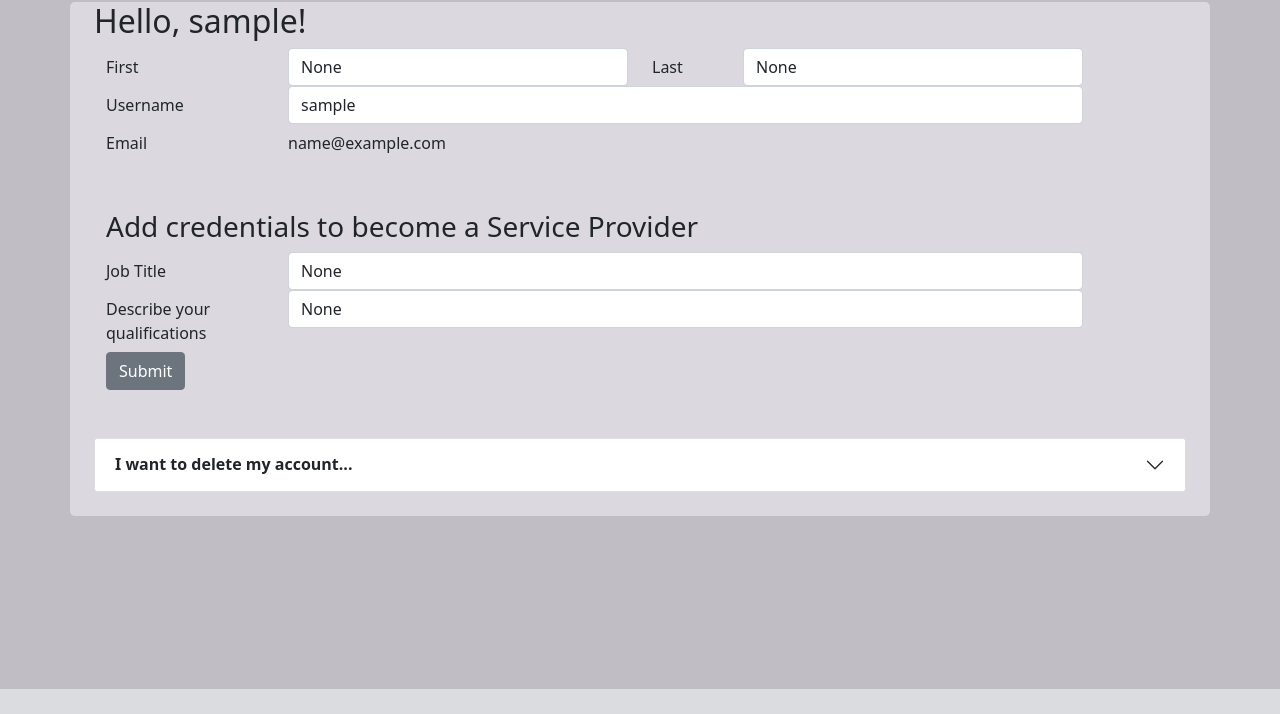
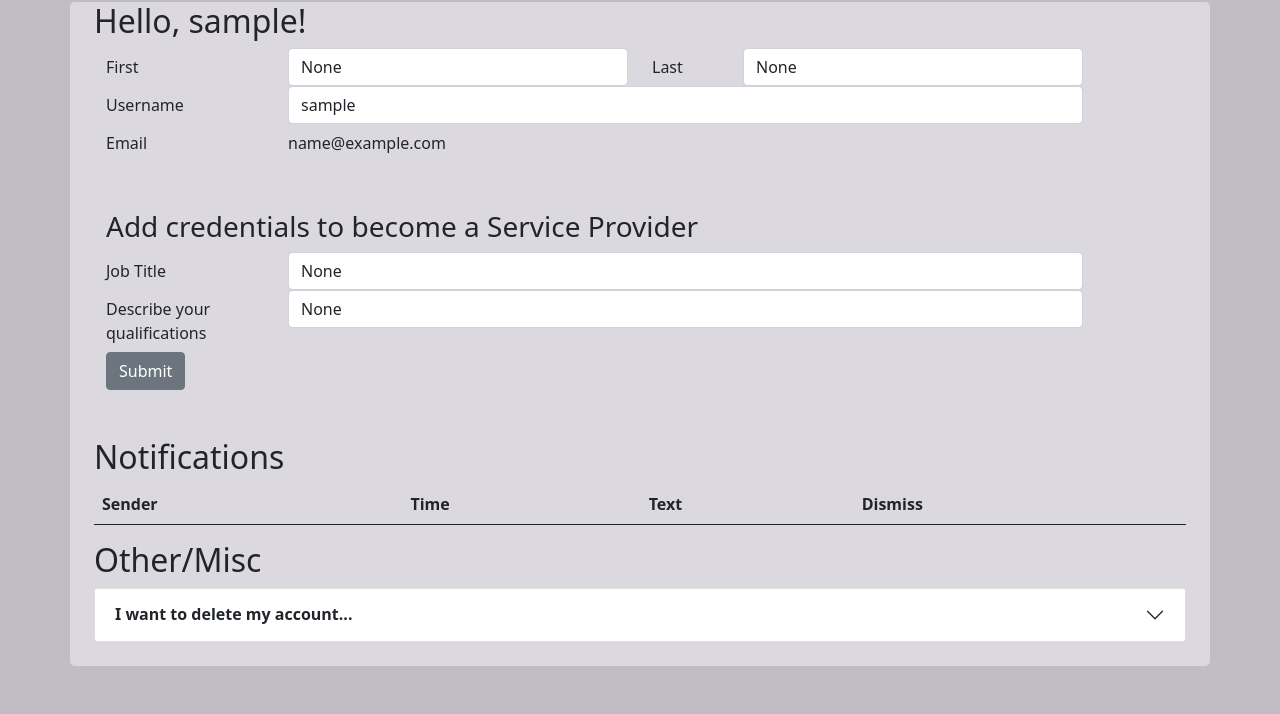
Before and after one commit to jaybyrd3/cs341, a Flask app: page /account in a window 1280 px wide. Shown: the part 111-825 px from the top of the page. Before the commit the page ends 800 px from the top, so only its background shows below. Run offline with Flask 3, Linux system fonts and the light colour scheme; the visitor is signed in with stand-in values (Sample User, id 1); data comes from the database, SQL or seed files in the repository; data that the repository does not hold is empty; some libraries are stand-ins or nearby versions.

Commit message:
beginnings of a possible notification system

```diff
--- a/app.py
+++ b/app.py
@@ -1,11 +1,13 @@
 from flask import Flask, request, session, render_template, redirect, url_for, flash, jsonify
 from flask_login import LoginManager, login_required, login_user, logout_user
-from db_config import db, User, Slot
+from db_config import db, User, Slot, Notification
 from datetime import date, timedelta, datetime, timezone
 from logging import FileHandler, WARNING
 from sqlalchemy import or_, and_, extract, func, select, types
 from sqlalchemy.dialects.postgresql import TIMESTAMP
 import os
+
+nID = 0
 
 app = Flask(__name__)
 
@@ -550,10 +552,10 @@ def account():
         e_mail = current_email
         job_title = current_user.jobTitle
         qualifications_ = current_user.qualifications
-        #notificationCount = current_user.notificationCount
-        return render_template('account.html', first_name=first_name, last_name=last_name, user_name=user_name, e_mail=e_mail, job_title=job_title, qualifications_=qualifications_)
+        notifications_ = Notification.query.filter_by(recipient=current_email).all()
+        return render_template('account.html', first_name=first_name, last_name=last_name, user_name=user_name, e_mail=e_mail, job_title=job_title, qualifications_=qualifications_, notifications_=notifications_)
     else:
-        return render_template('account.html', first_name="first name", last_name="last name", user_name="username", e_mail="email", job_title="job title", qualifications_="qualified?")
+        return render_template('account.html', first_name="first name", last_name="last name", user_name="username", e_mail="email", job_title="job title", qualifications_="qualified?", notifications_=[]) # using "[]" here may make this break
 
 
 @app.route('/account/<account_email>')
@@ -573,7 +575,8 @@ def admin_view(account_email):
             e_mail = account_email
             job_title = requested_user.jobTitle
             qualifications_ = requested_user.qualifications
-            return render_template('account.html', first_name=first_name, last_name=last_name, user_name=user_name, e_mail=e_mail, job_title=job_title, qualifications_=qualifications_)
+            notifications_ = Notification.query.filter_by(recipient=e_mail).all()
+            return render_template('account.html', first_name=first_name, last_name=last_name, user_name=user_name, e_mail=e_mail, job_title=job_title, qualifications_=qualifications_, notifications_=notifications_)
     else:
         if not current_user:
             flash(f"Sorry - you need to be logged in as an admin to access that page!", category="error")
@@ -582,6 +585,20 @@ def admin_view(account_email):
             flash(f"Sorry - you need to be an admin to access that page!", category="error")
             return redirect(url_for('home'))
 
+@app.route('/account/dismiss/<nID>')
+@login_required
+def dismiss(nID):
+    current_email = session.get('email')
+    current_user = User.query.filter_by(email=current_email).first()
+    if current_user:
+        notification = Notification.query.filter_by(id=nID).first()
+        if notification:
+            db.session.delete(notification)
+            db.session.commit()
+            return redirect(url_for('account'))
+    else:
+        flash(f"Sorry - you need to be logged in to access that page!", category="error")
+        return redirect(url_for('home'))
 
 # loads in demo 1 data after a db change
 @app.route('/demo1', methods=['GET'])
--- a/templates/account.html
+++ b/templates/account.html
@@ -155,6 +155,32 @@
                     </div>
                 </form>
                 <br>
+                <h2>Notifications</h2>
+                <!--Notifications-->
+                <table class = "table">
+
+                    <thead>
+                        <tr>
+                            <th scope="col">Sender</th>
+                            <th scope="col">Time</th>
+                            <th scope="col">Text</th>
+                            <th scope="col">Dismiss</th>
+                        </tr>
+                    </thead>
+
+                    <tbody>
+                        {% for notification in notifications_ %}
+                            <th scope="row">{{ notification.sender }}</th>
+                            <td>{{ notification.time }}</td>
+                            <td>{{ notification.text }}</td>
+                            <td>
+                                <a href="/account/dismiss/{{ notification.id }}" class="btn btn-close"></a>
+                            </td>
+                        {% endfor %}
+                    </tbody>
+
+                </table>
+                <h2>Other/Misc</h2>
                 <!--Deleting the account-->
                 <div class="accordion" id="accordionDelete">
                     <div class="accordion-item">
```
Also changed, not shown: db_config.py (+12 -0 lines).
